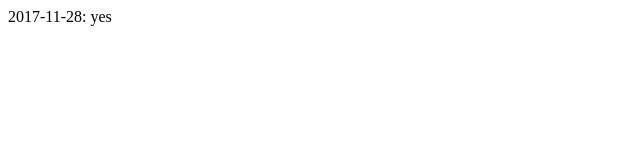
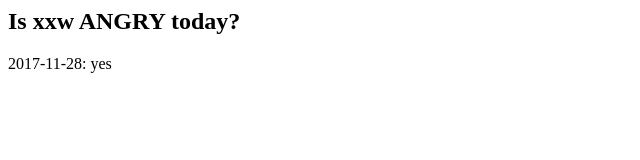
Before and after one commit to angryxxw/angryxxw.github.io, a plain HTML site: page index.html in a window 1280 px wide. Shown: the whole page, without its empty margins (0-640 px from the left). Drawn offline with Linux system fonts and the light colour scheme.

Commit message:
add heading

```diff
--- a/index.html
+++ b/index.html
@@ -1 +1,2 @@
+<h2>Is xxw ANGRY today?</h2>
 2017-11-28: yes
```
